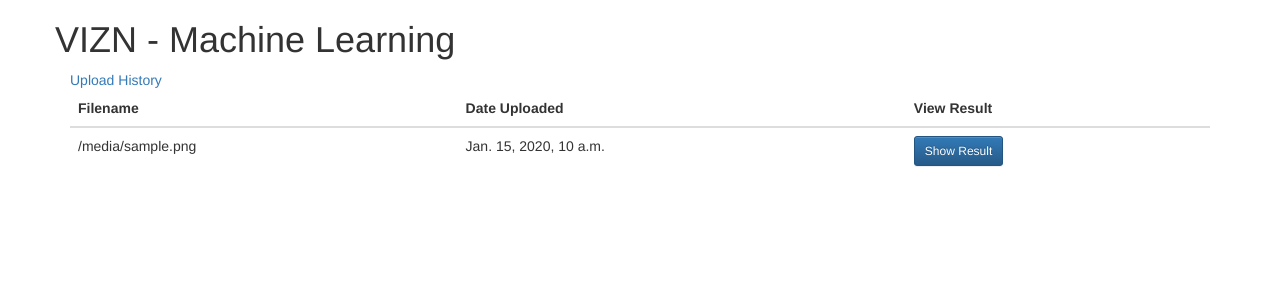
After one commit to canthonyscott/VIZN-MachineLearning, a Django app: template analysis/templates/analysis/history.html in a window 1280 px wide. The commit adds this page. Shown: the top 300 px of the page. Run offline with Django 3.2, Linux system fonts and the light colour scheme; the template is opened without the code that fills it: most values are stand-ins (such as "Sample title", 1, 10 or a date in 2020); some libraries are stand-ins or nearby versions.

Commit message:
Upload history being displayed

```diff
--- a/analysis/templates/analysis/header.html
+++ b/analysis/templates/analysis/header.html
@@ -29,7 +29,7 @@
     <div class="row nav">
         <div class="col-md-12">
             <a class="nav-item" href="{% url "analysis" %}">Upload</a>
-            <a class="nav-item" href="#">History</a>
+            <a class="nav-item" href="/analysis/history">History</a>
             {% if user.is_authenticated %}
             <a class="nav-item" href="/logout">Logout</a>
             {% endif %}
--- /dev/null
+++ b/analysis/templates/analysis/history.html
@@ -0,0 +1,29 @@
+{% extends "analysis/header.html" %}
+
+{% block content %}
+
+    <table class="table">
+    <thead>
+    <tr>
+        <th>Filename</th>
+        <th>Date Uploaded</th>
+        <th>View Result</th>
+    </tr>
+    </thead>
+    <tbody>
+    {% for history in histories %}
+        <tr>
+        <td>{{ history.filename }}</td>
+        <td>{{ history.datetime }}</td>
+        <td>
+            <form action="{% url 'history' %}" method="get">
+                <button class="btn btn-sm btn-primary" name="id" type="submit" value="{{ history.id }}">Show Result</button>
+            </form>
+        </td>
+        </tr>
+    {% endfor %}
+    </tbody>
+    </table>
+
+
+{% endblock %}
--- a/analysis/urls.py
+++ b/analysis/urls.py
@@ -1,8 +1,9 @@
 from django.conf.urls import url, include
 
-from analysis.views import IndexView
+from analysis.views import IndexView, HistoryView
 
 urlpatterns = [
     url(r'^$', IndexView.as_view(), name='analysis'),
+    url(r'^history/', HistoryView.as_view(), name='history'),
 
 ]
```
Also changed, not shown: analysis/views.py (+14 -0 lines), login/templates/login/index.html (+4 -9 lines).
